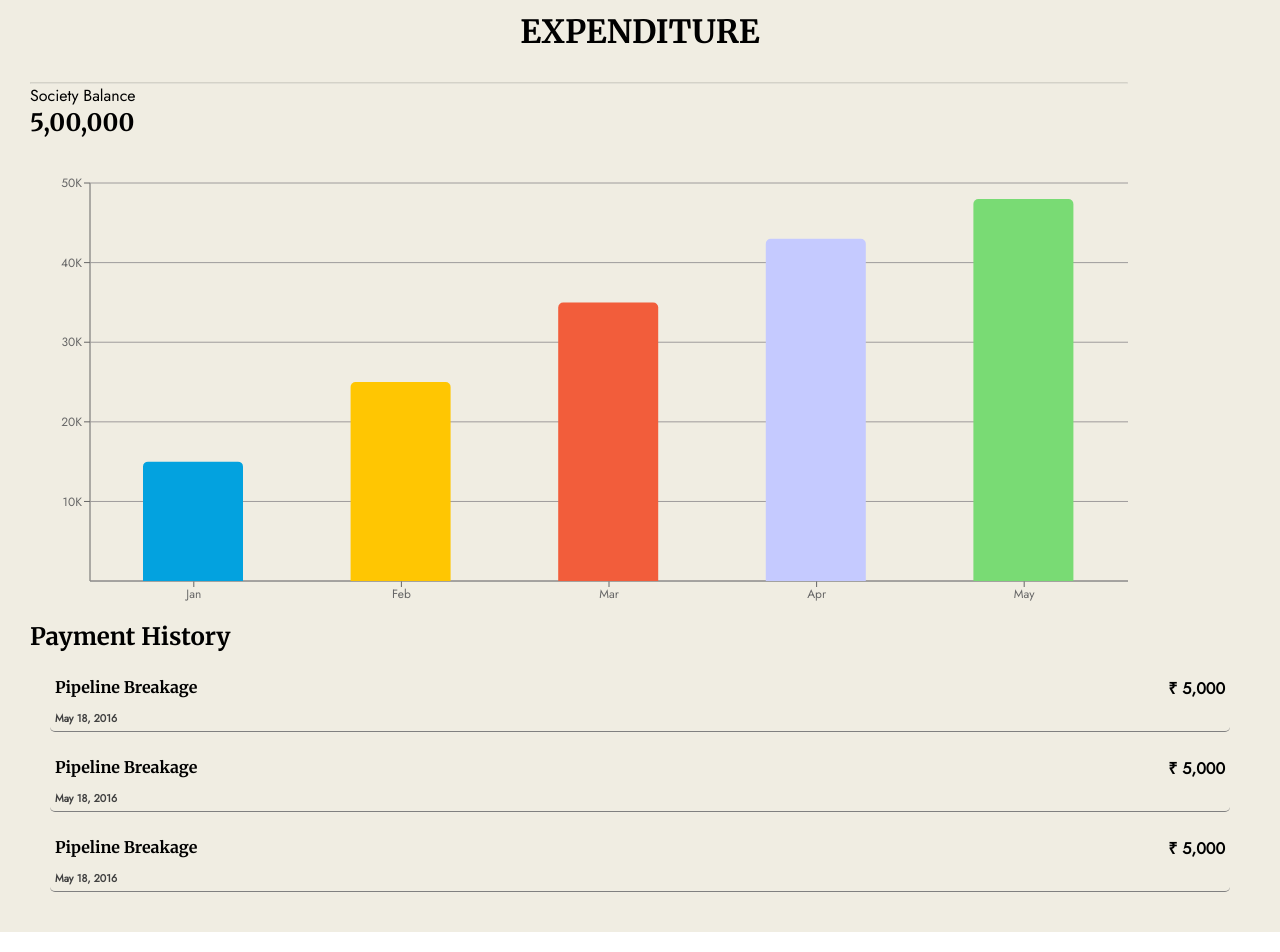
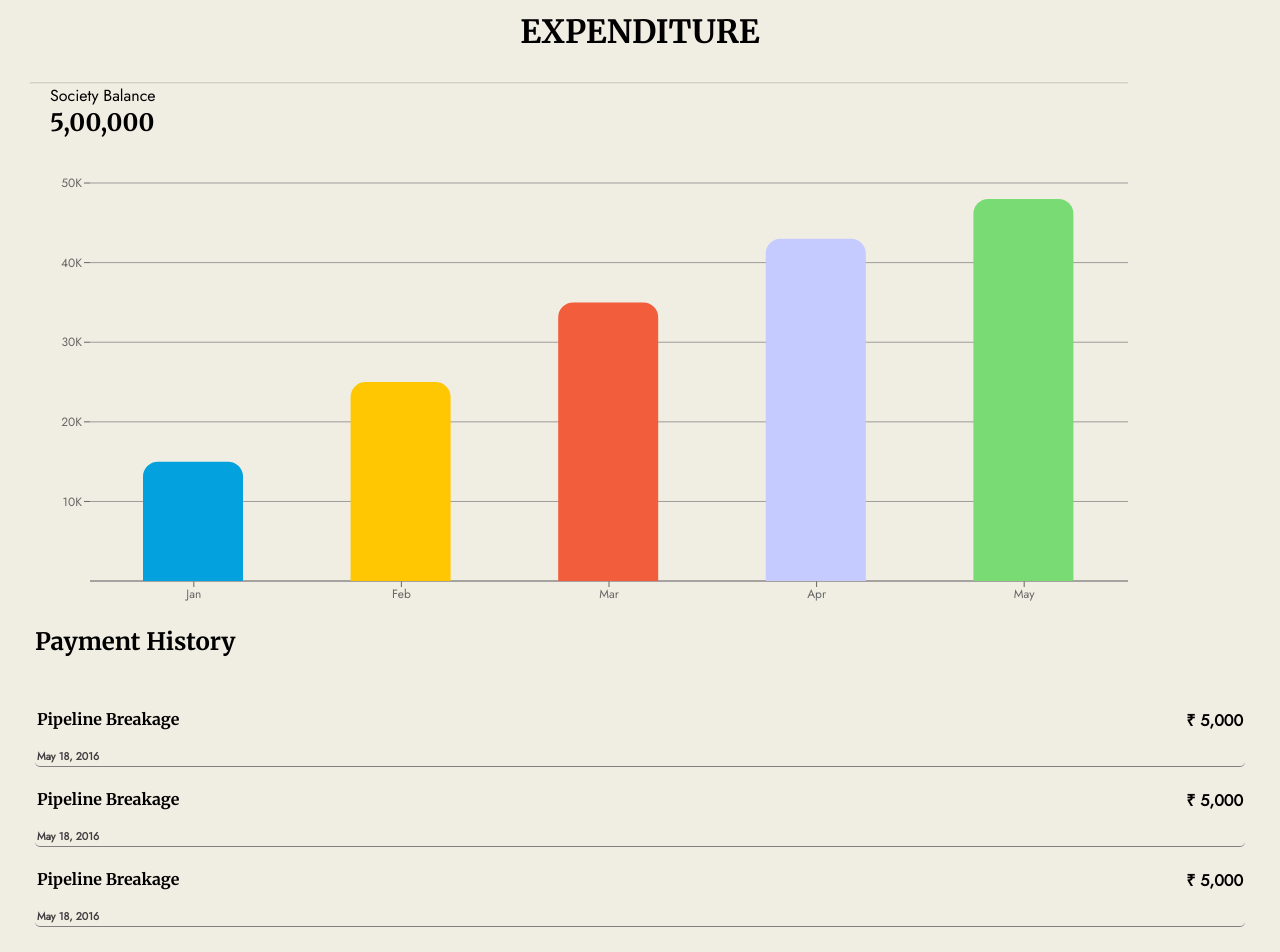
Before and after one commit to techjunkiesdavv/society-client, a React (Create React App) app: page / in a window 1280 px wide. Shown: the part 788-1740 px from the top of the page. Built offline with nearby package versions, Linux system fonts and the light colour scheme.

Commit message:
[fix]expenditure

```diff
--- a/src/Components/Expenditure/BarGraph.js
+++ b/src/Components/Expenditure/BarGraph.js
@@ -13,12 +13,12 @@ export const BarGraph = () => {
   return (
     <div style={{ width:  "100%" , height: "100%" }}>
     <ResponsiveContainer width='100%' height="100%">
-    <BarChart data={data} margin={{ bottom: 10, top:10 }}>
+    <BarChart data={data} margin={{ bottom: 10, top:10 }} >
       <XAxis dataKey="name" interval={0} tick={{ fontSize: 12 }} />
-      <YAxis domain={[10, 50]} tick={{ fontSize: 12 }}  ticks={[10000, 20000, 30000, 40000, 50000]} tickFormatter={(tick) => `${tick / 1000}K`} />
+      <YAxis domain={[10, 50]} tick={{ fontSize: 12 }}  ticks={[10000, 20000, 30000, 40000, 50000]} tickFormatter={(tick) => `${tick / 1000}K`}  axisLine={false}/>
       <CartesianGrid horizontal={true} vertical={false} stroke="#9E9B9B" />
-      <Tooltip />
-      <Bar dataKey="expenses" barSize={100} radius={[5, 5, 0, 0]}>
+      <Tooltip cursor={{fill: 'transparent'}} />
+      <Bar dataKey="expenses" barSize={100} radius={[15, 15, 0, 0]}>
         {data.map((entry, index) => (
           <Cell key={`cell-${index}`} fill={entry.color} />
         ))}
--- a/src/Components/Expenditure/Expenditure.js
+++ b/src/Components/Expenditure/Expenditure.js
@@ -45,8 +45,10 @@ const Expenditure = () => {
       <div className={styles.barContainer}>
         <div className={styles.left}>
           <hr />
+          <div className={styles.grpText}>
           <span>Society Balance</span>
           <h2>{numberWithCommas(SocietyBalance)} </h2>
+          </div>
         </div>
 
         <div className={styles.bar}>
@@ -56,9 +58,9 @@ const Expenditure = () => {
       <div className={styles.paymentHis}>
         <h2>Payment History</h2>
         <div className={styles.list}>
-          {data.map((item) => {
+          {data.map((item,index) => {
             return (
-              <div className={styles.item}>
+              <div className={styles.item} key={index}>
                 <div className={styles.lefta}>
                   <h4>{item.title}</h4>
                   <h6>{convertDateFormat(item.Date)}</h6>
--- a/src/Components/Expenditure/Expenditure.module.scss
+++ b/src/Components/Expenditure/Expenditure.module.scss
@@ -33,6 +33,9 @@
             align-self: flex-start;
             width: 100%;
             margin-bottom:35px;
+            .grpText{
+                padding-left: 20px;
+            }
         }
 
         .bar {
@@ -42,9 +45,12 @@
     }
 
     .paymentHis {
-
+        h2{
+            padding: 5px;
+        }
         .list {
-            padding: 20px;
+            padding: 5px;
+            margin-top: 40px;
             display: flex;
 
             flex-direction: column;
@@ -52,10 +58,9 @@
             .item {
                 width: 100%;
                 height: 60px;
-                padding: 5px;
                 border-bottom: 1px solid gray;
                 display: flex;
-
+                padding: 2px;
                 margin-bottom: 20px;
                 border-radius: 0px 0px 5px 5px;
 
```
